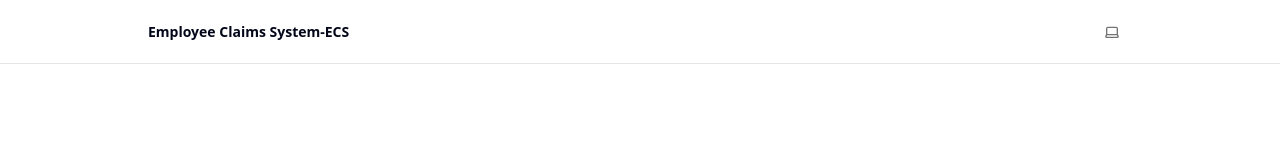
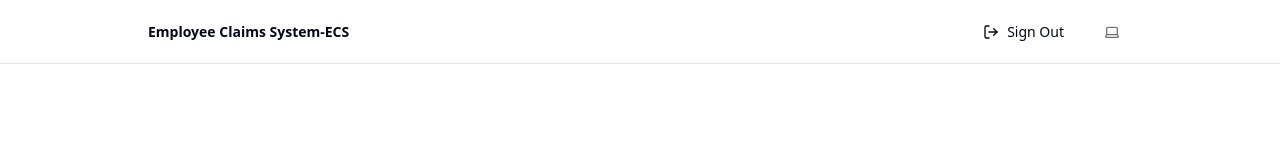
Before and after one commit to SruthyMundakkal/Integrated-Project-3, a Next.js app: page /sign-in in a window 1280 px wide. Shown: the top 160 px of the page. Built offline with nearby package versions, Linux system fonts and the light colour scheme.

Commit message:
adjust text color

```diff
--- a/components/auth/SignOutButton.tsx
+++ b/components/auth/SignOutButton.tsx
@@ -27,7 +27,7 @@ export function SignOutButton() {
       variant="ghost"
       size="sm"
       onClick={handleSignOut}
-      className="text-white hover:text-white/80"
+      className="text-foreground hover:text-foreground/80"
     >
       <LogOut size={16} className="mr-2" />
       Sign Out
```
